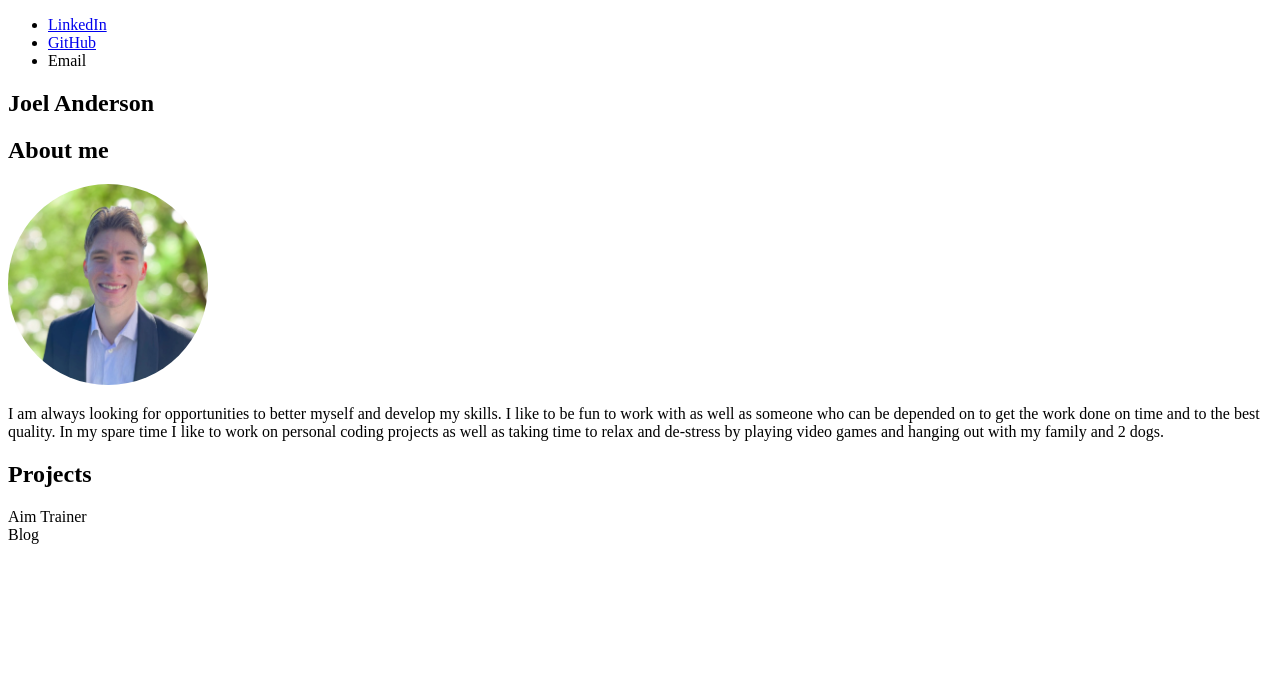
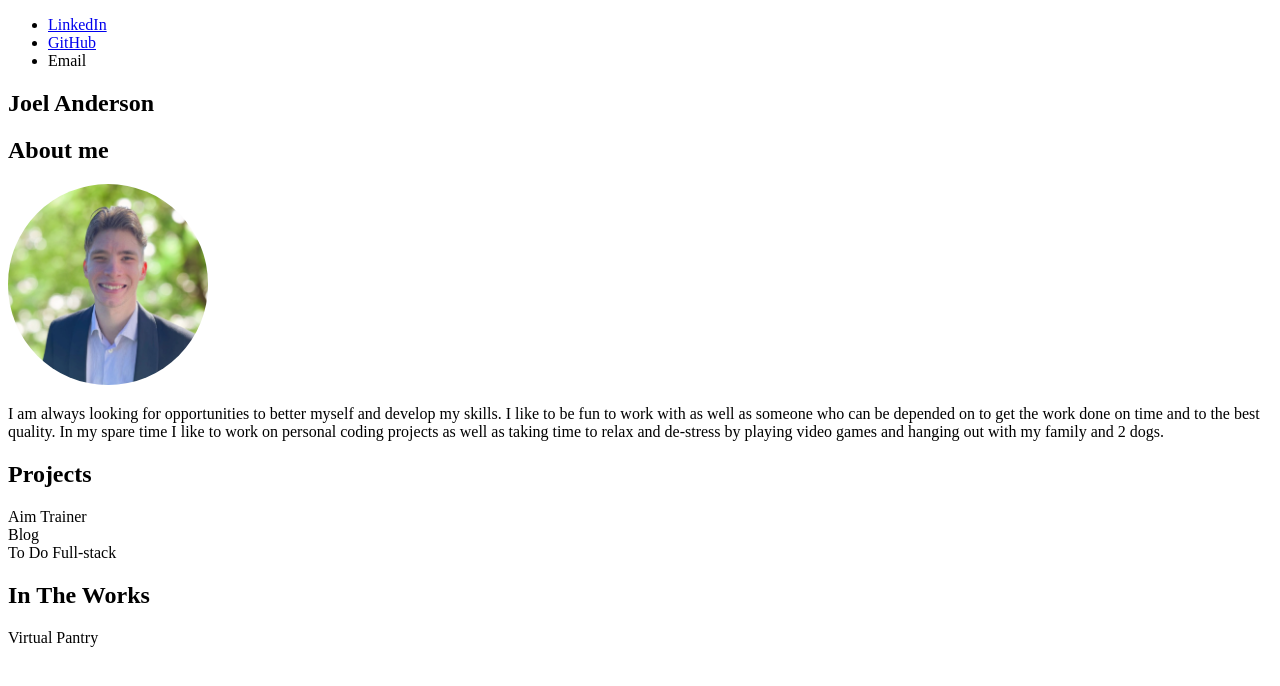
Before and after one commit to joel-anderson-24/portfolio, a plain HTML site: page index.html in a window 1280 px wide. Drawn offline with Linux system fonts and the light colour scheme.

Commit message:
add third project and an in the works column

```diff
--- a/index.html
+++ b/index.html
@@ -39,6 +39,9 @@
       <h2>Projects</h2>
       <div>Aim Trainer</div>
       <div>Blog</div>
+      <div>To Do Full-stack</div>
+      <h2>In The Works</h2>
+      <div>Virtual Pantry</div>
     </div>
   </body>
 </html>
```
